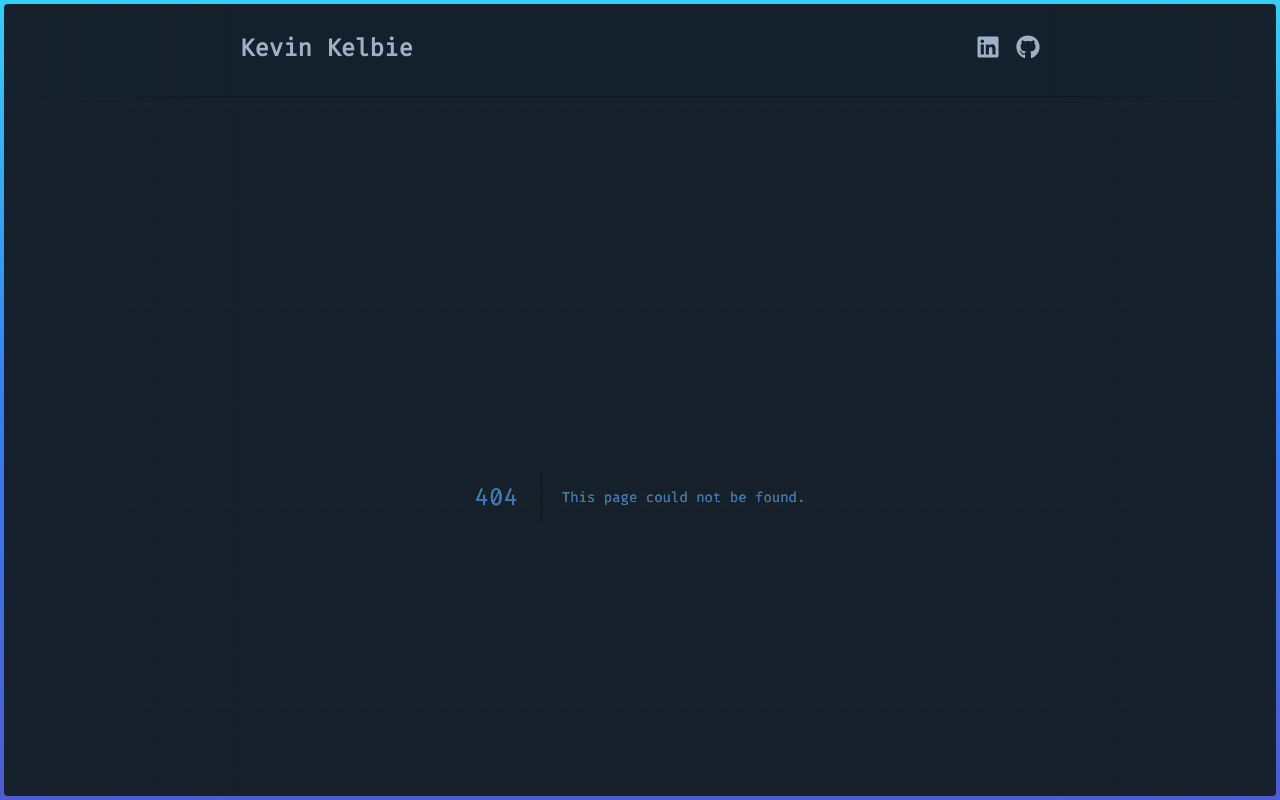
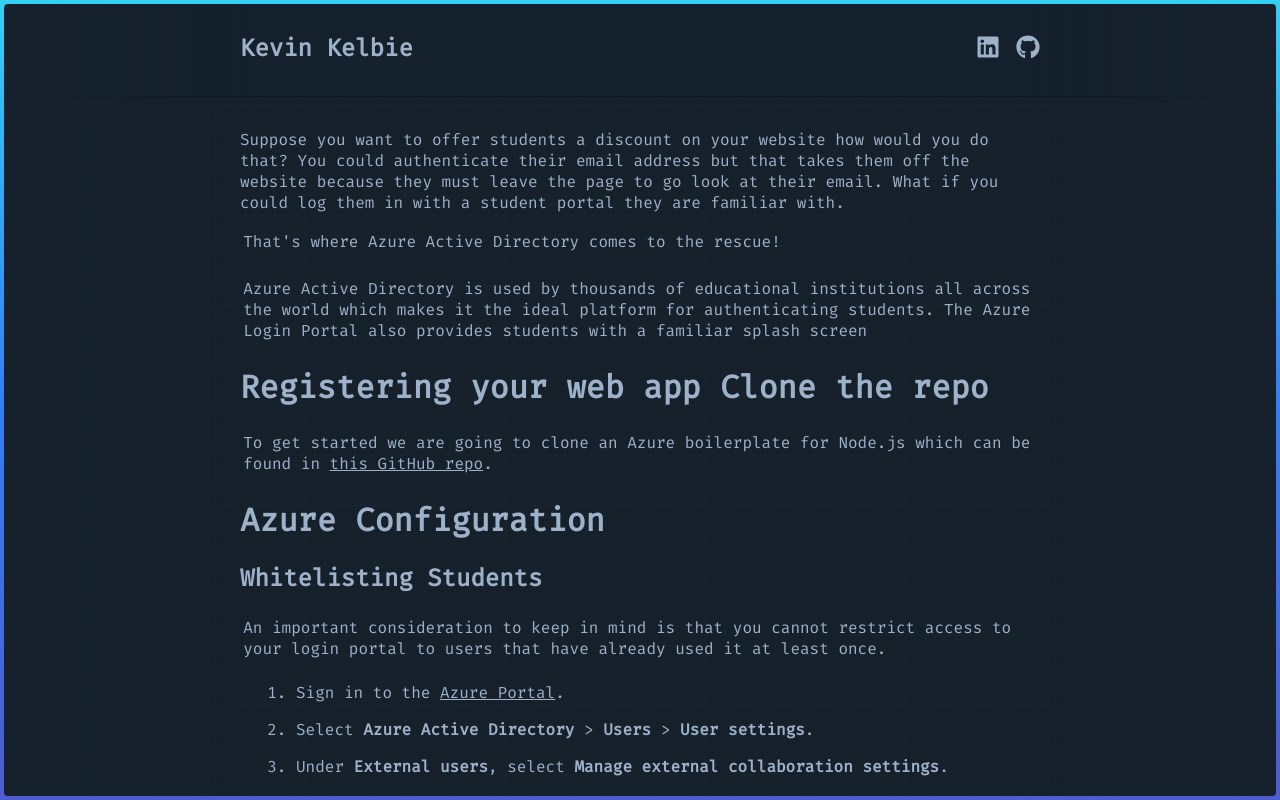
Before and after one commit to Kelbie/portfolio-2, a Next.js app: page /blog/student-authentication-using-azure-nodejs in a window 1280 px wide. Before the commit this address had no page. Built offline with nearby package versions, Linux system fonts and the light colour scheme.

Commit message:
update blog

```diff
--- a/components/Header.tsx
+++ b/components/Header.tsx
@@ -54,6 +54,11 @@ export default styled(Header)`
   left: 0;
 
   padding: 0 32px;
+
+  h1 {
+    margin: 0;
+  }
+
   > div {
     max-width: 800px;
     margin: auto;
--- a/components/Post.tsx
+++ b/components/Post.tsx
@@ -12,11 +12,12 @@ export interface Props {
   title: string;
   summary: string;
   tags: Array<string>;
+  url: string;
 }
 
-function Post({className, title, summary, tags = []}: Props) {
+function Post({className, title, summary, tags = [], url}: Props) {
   return <div className={className}>
-      <a href="/blog/test">{title}</a>
+      <a href={"/blog/" + url}>{title}</a>
       <P>{summary}</P>
       <div className="tags">
         {tags.map((tag: string) => {
--- a/css/styles.css
+++ b/css/styles.css
@@ -2,10 +2,10 @@
 
 html,
 body,
-* {
+*:not(.blog) {
   box-sizing: border-box;
-  padding: 0;
-  margin: 0;
+  /* padding: 0;
+  margin: 0; */
   font-family: "Fira Code";
   color: #9db2c9;
   -webkit-overflow-scrolling: touch;
@@ -14,6 +14,7 @@ body,
 body {
   width: 100vw;
   height: 100vh;
+  margin: 0;
 }
 
 body > div {
@@ -41,3 +42,26 @@ ol, ul {
   height: 100px;
   content: "";
 }
+
+.blog {
+  margin-top: 32px;
+}
+
+.blog > * {
+  position: relative;
+  z-index: 1000;
+}
+
+.blog > a {
+  z-index: 0;
+}
+
+.blog > ol, .blog > ul {
+  list-style-position: outside;
+  margin-left: 1em;
+}
+
+.blog > p {
+  margin: 0.95em 0 1.2em;
+  padding: 0.2em;
+}
--- a/next.config.js
+++ b/next.config.js
@@ -1,4 +1,5 @@
 const remarkHighlight = require('remark-highlight.js');
+const optimizedImages = require('next-optimized-images');
 const withPlugins = require('next-compose-plugins');
 
 const withCSS = require('@zeit/next-css');
@@ -11,6 +12,8 @@ const withMDX = require('@zeit/next-mdx')({
 // Generates Blog Index
 const withBlog = require('next-mdx-blog');
 
-module.exports = withPlugins([withCSS, withMDX, withBlog], {
-  pageExtensions: ['tsx', 'mdx']
+module.exports = withPlugins([withCSS, withMDX, withBlog, optimizedImages], {
+  pageExtensions: ['tsx', 'mdx'],
+  imagesFolder: 'public',
+  imagesName: '[name].[ext]',
 });
--- a/pages/blog/test.mdx
+++ b/pages/blog/student-authentication-using-azure-nodejs.mdx
@@ -1,4 +1,5 @@
-Suppose you want to offer students a discount on your website how would you do that? You could authenticate their email address but that takes them off the website because they must leave the page to go look at their email. What if you could log them in with a student portal they are familiar with.
+<div className="blog">
+<span>Suppose you want to offer students a discount on your website how would you do that? You could authenticate their email address but that takes them off the website because they must leave the page to go look at their email. What if you could log them in with a student portal they are familiar with.</span>
 
 That's where Azure Active Directory comes to the rescue!
 
@@ -6,7 +7,7 @@ Azure Active Directory is used by thousands of educational institutions all acro
 
 # Registering your web app Clone the repo
 
-To get started we are going to clone an Azure boilerplate for Node.js which can be found in [this GitHub repo]().
+<span>To get started we are going to clone an Azure boilerplate for Node.js which can be found in</span> <a href="">this GitHub repo</a>.
 
 # Azure Configuration
 
@@ -14,14 +15,14 @@ To get started we are going to clone an Azure boilerplate for Node.js which can
 
 An important consideration to keep in mind is that you cannot restrict access to your login portal to users that have already used it at least once.
 
-1. Sign in to the [Azure Portal]().
+1. <span>Sign in to the</span> <a href="">Azure Portal</a>.
 
 2. Select **Azure Active Directory** > **Users** > **User settings**.
 3. Under **External users**, select **Manage external collaboration settings**.
 4. Under **Collaboration restrictions**, select **Allow invitations only to the specified domains (most restrictive)**.
 5. Under **TARGET DOMAINS**, enter the name of one of the domains that you want to allow. For example: `*.edu`, `*.edu.*` and `*.ac.*`.
 
-For more information on Azure whitelisting/blacklisting view the [official Azure documentation]().
+<span>For more information on Azure whitelisting/blacklisting view the</span> <a href="">official Azure documentation</a>.
 
 # Greeting users with a personalized splash screen
 
@@ -48,3 +49,4 @@ Whilst this is a great method for verifying a users status as a student it shoul
 # Production Environment
 
 # Conclusion
+</div>
--- a/pages/index.tsx
+++ b/pages/index.tsx
@@ -99,9 +99,7 @@ function Index({className}: Props) {
           </div>
           <div>
             <P>Hi, my name is Kevin Kelbie and I'm a 4th year student at Robert Gordon University studying Computing (Application Software Development).</P>
-            <br />
             <P>In my free time, I like to work on programming projects some of which you can see below.</P>
-            <br />
             <div className="inline" style={{display: "inline"}}>
               <P style={{marginRight: "12px", display: "inline"}}>If you need to contact me you can send me an email at:</P><a href="">kevin@kelbie.dev</a>
             </div>
@@ -227,12 +225,11 @@ function Index({className}: Props) {
               <h3>BLOG</h3>
             </div>
             <div className="vertical">
-              <Post title={'Student Authentication using Azure & Node.js'}
+              <Post url={"student-authentication-using-azure-nodejs"} title={'Student Authentication using Azure & Node.js'}
               summary={<>
                 <P>
                   Suppose you want to offer students a discount on your website how would you do that? You could authenticate their email address but that takes them off the website because they must leave the page to go look at their email. What if you could log them in with a student portal they are familiar with.
                 </P>
-                <br />
                 <P>
                   That's where Azure Active Directory comes to the rescue!
                 </P>
@@ -259,6 +256,7 @@ export default styled(Index)`
 
     > * {
       grid-column: 2;
+      margin: 0;
     }
 
     > .line {
```
Also changed, not shown: package.json (+8 -1 lines), pages/blog.tsx (+4 -4 lines).
